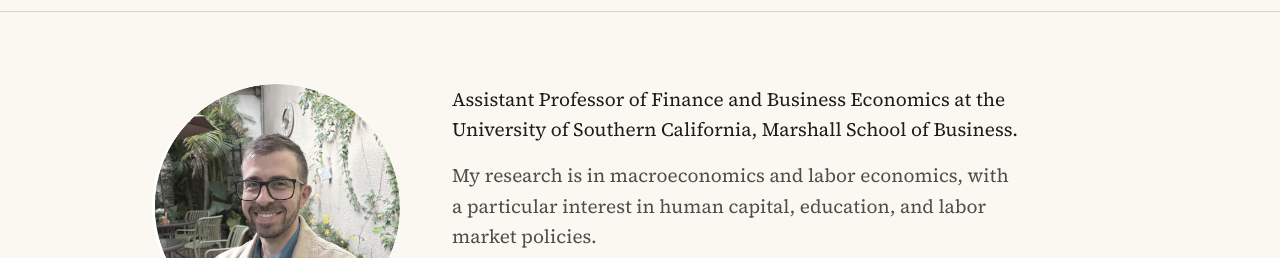
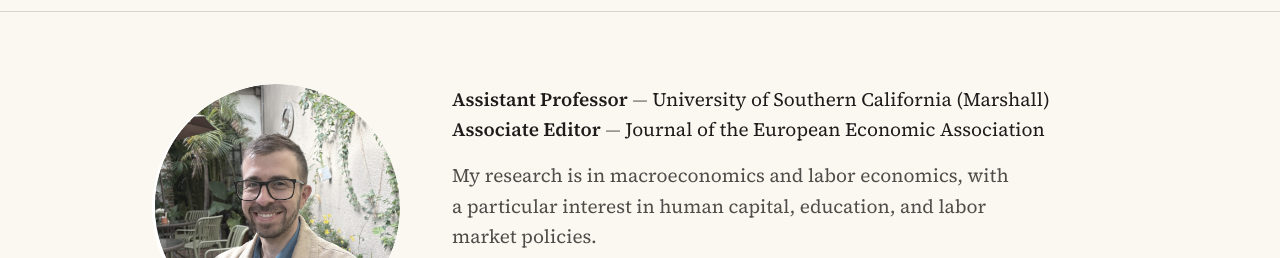
Before and after one commit to DiegoDaruich/diegodaruich.github.io, a plain HTML site: page index.html in a window 1280 px wide. Shown: the part 61-319 px from the top of the page. Drawn offline with nearby package versions, Linux system fonts and the light colour scheme.

Commit message:
Add files via upload

```diff
--- a/index.html
+++ b/index.html
@@ -51,6 +51,9 @@ main{max-width:1040px;margin:0 auto;padding:0 32px 96px}
 .hero img:first-child{width:248px;height:248px;object-fit:cover;border-radius:999px;display:block;filter:saturate(.6) contrast(.85) brightness(1.1)}
 .hero-text{max-width:620px}
 .lede{margin:0 0 16px;font-size:19px;line-height:1.6;text-wrap:pretty}
+.roles{padding:0;list-style:none}
+.roles .role{font-weight:600}
+.roles .sep{color:color-mix(in srgb,var(--text) 55%,transparent)}
 .lede.dim{margin-bottom:28px;color:color-mix(in srgb,var(--text) 78%,transparent)}
 .news-list{margin:8px 0 0;display:flex;flex-direction:column;gap:12px}
 .news{margin:0;padding:18px 24px;background:var(--sage-100);color:var(--sage-900);border-radius:20px;font-size:16px;line-height:1.55;text-wrap:pretty}
@@ -127,7 +130,10 @@ footer{border-top:1px solid var(--divider);background:var(--surface)}
     <section class="hero">
       <img src="images/profile.png" alt="Diego Daruich" width="248" height="248">
       <div class="hero-text">
-                <p class="lede">Assistant Professor of Finance and Business Economics at the University of Southern California, Marshall School of Business.</p>
+        <ul class="lede roles">
+          <li><span class="role">Assistant Professor</span> <span class="sep">—</span> University of Southern California (Marshall)</li>
+          <li><span class="role">Associate Editor</span> <span class="sep">—</span> Journal of the European Economic Association</li>
+        </ul>
         <p class="lede dim">My research is in macroeconomics and labor economics, with a particular interest in human capital, education, and labor market policies.</p>
         <img src="images/universities.png" alt="USC Marshall, New York University, CEMFI, Universidad Torcuato di Tella" class="logos">
       </div>
```
